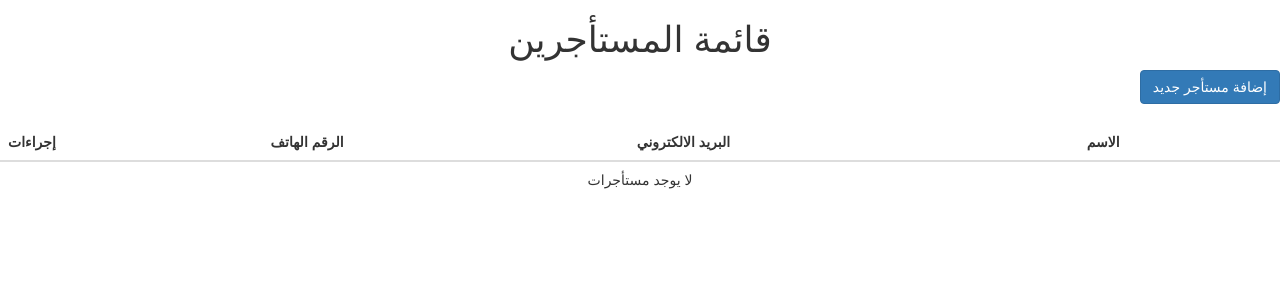
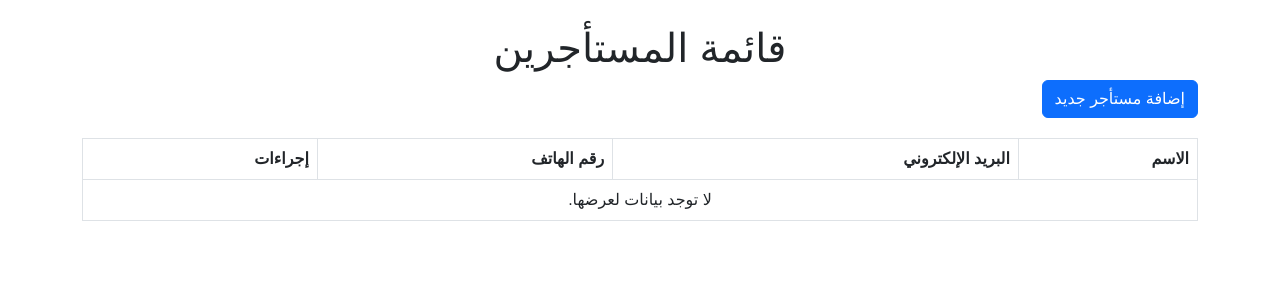
Before and after one commit to Rashidalabri0803/real_estate_management, a Django app: page /tenants/ in a window 1280 px wide. Shown: the top 300 px of the page. Run offline with Django 5.2, Linux system fonts and the light colour scheme; data that the repository does not hold is empty; some libraries are stand-ins or nearby versions.

Commit message:
tenant_list.html

```diff
--- a/properties/templates/tenant_list.html
+++ b/properties/templates/tenant_list.html
@@ -1,34 +1,40 @@
 <!DOCTYPE html>
 <html lang="ar" dir="rtl">
 <head>
-    <meta charset="utf-8">
+    <meta charset="UTF-8">
     <meta name="viewport" content="width=device-width, initial-scale=1.0">
-    <meta http-equiv="X-UA-Compatible" content="IE=edge">
     <title>قائمة المستأجرين</title>
-    <link rel="stylesheet" href="https://maxcdn.bootstrapcdn.com/bootstrap/3.3.7/css/bootstrap.min.css">
+    <!-- Bootstrap 5 (إذا كنت تستخدمه) -->
+    <link href="https://cdn.jsdelivr.net/npm/bootstrap@5.3.0/dist/css/bootstrap.min.css" rel="stylesheet">
     <style>
         body {
-        font-family: 'Tajawal', sans-serif;
+            font-family: 'Tajawal', sans-serif; /* خط مناسب للغة العربية */
         }
         table {
             width: 100%;
             margin-top: 20px;
-        diretion: rtl;
+            direction: rtl;
             text-align: right;
         }
     </style>
 </head>
 <body>
-  <div class="text-end mt-4">
+
+<div class="container mt-4">
     <h1 class="text-center">قائمة المستأجرين</h1>
+
+    <!-- زر إضافة مستأجر جديد -->
+    <div class="text-end mb-3">
         <a href="{% url 'tenant_create' %}" class="btn btn-primary">إضافة مستأجر جديد</a>
     </div>
-    <table class="table table-bordred">
+
+    <!-- جدول عرض المستأجرين -->
+    <table class="table table-bordered">
         <thead>
             <tr>
                 <th>الاسم</th>
-          <th>البريد الالكتروني</th>
-          <th>الرقم الهاتف</th>
+                <th>البريد الإلكتروني</th>
+                <th>رقم الهاتف</th>
                 <th>إجراءات</th>
             </tr>
         </thead>
@@ -39,21 +45,24 @@
                 <td>{{ tenant.email }}</td>
                 <td>{{ tenant.phone }}</td>
                 <td>
-              <a href="{% url 'tenant_update' tenant.id %}" class="btn btn-warning">تعديل</a>
-              <fome action="{% url 'tenant_delete' tenant.pk %}" method="post" style="display: inline-block;">
+                    <a href="{% url 'tenant_update' tenant.pk %}" class="btn btn-sm btn-warning">تعديل</a>
+                    <form action="{% url 'tenant_delete' tenant.pk %}" method="post" style="display:inline-block;">
                         {% csrf_token %}
-                <button type="submit" class="btn btn-danger">حذف</button>
-              </fome>
+                        <button type="submit" class="btn btn-sm btn-danger">حذف</button>
+                    </form>
                 </td>
             </tr>
             {% empty %}
             <tr>
-            <td colspan="4" class="text-center">لا يوجد مستأجرات</td>
+                <td colspan="4" class="text-center">لا توجد بيانات لعرضها.</td>
             </tr>
             {% endfor %}
         </tbody>
     </table>
 </div>
-    <script src="cdn.jsdelivr.net/npm/bootstrap@5.3.0-alpha1/dist/js/bootstrap.bundle.min.js"></script>
+
+<!-- Bootstrap 5 JS (إذا كنت تستخدمه) -->
+<script src="https://cdn.jsdelivr.net/npm/bootstrap@5.3.0/dist/js/bootstrap.bundle.min.js"></script>
+
 </body>
 </html>
```
Lines whose indentation alone changed are shown as unchanged.
